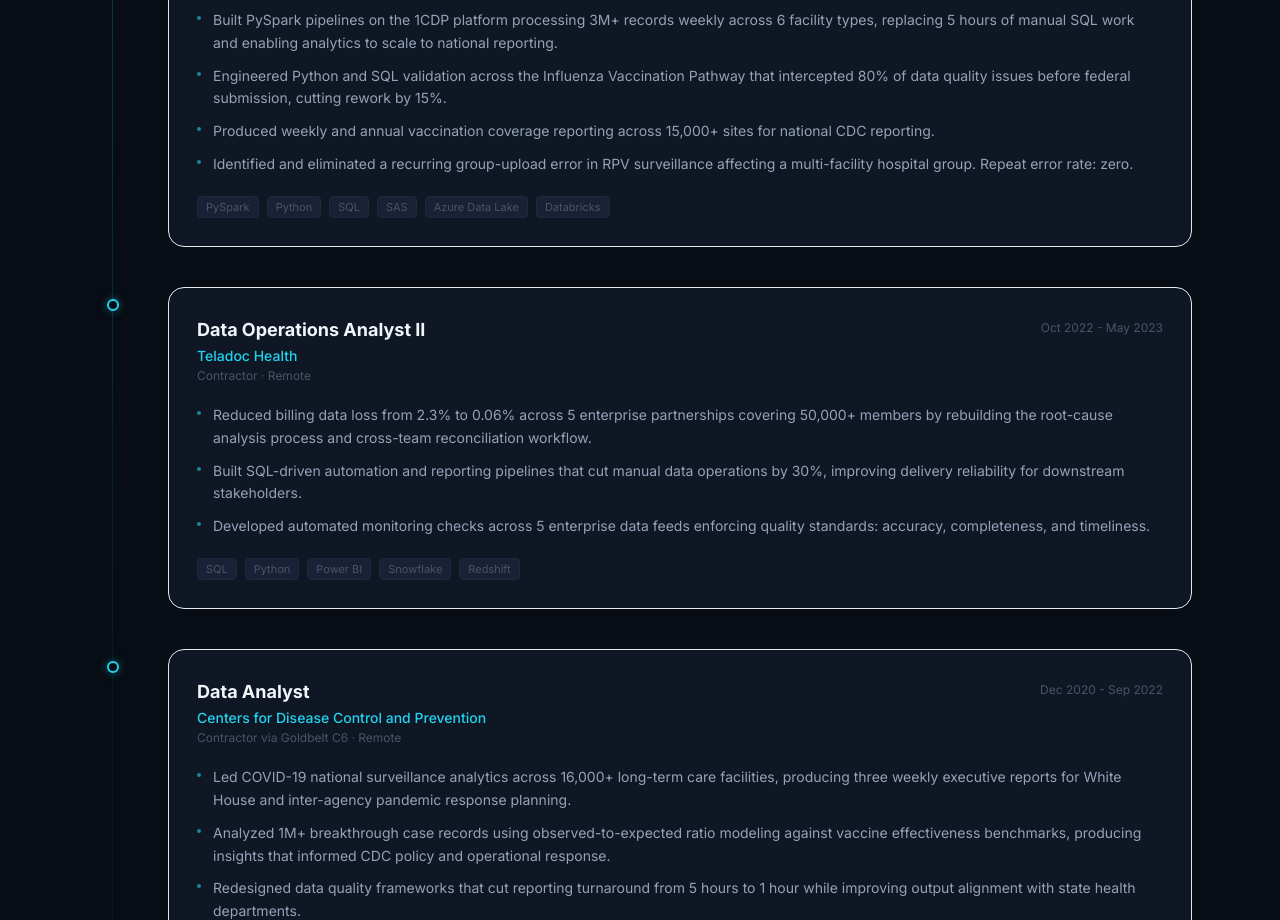
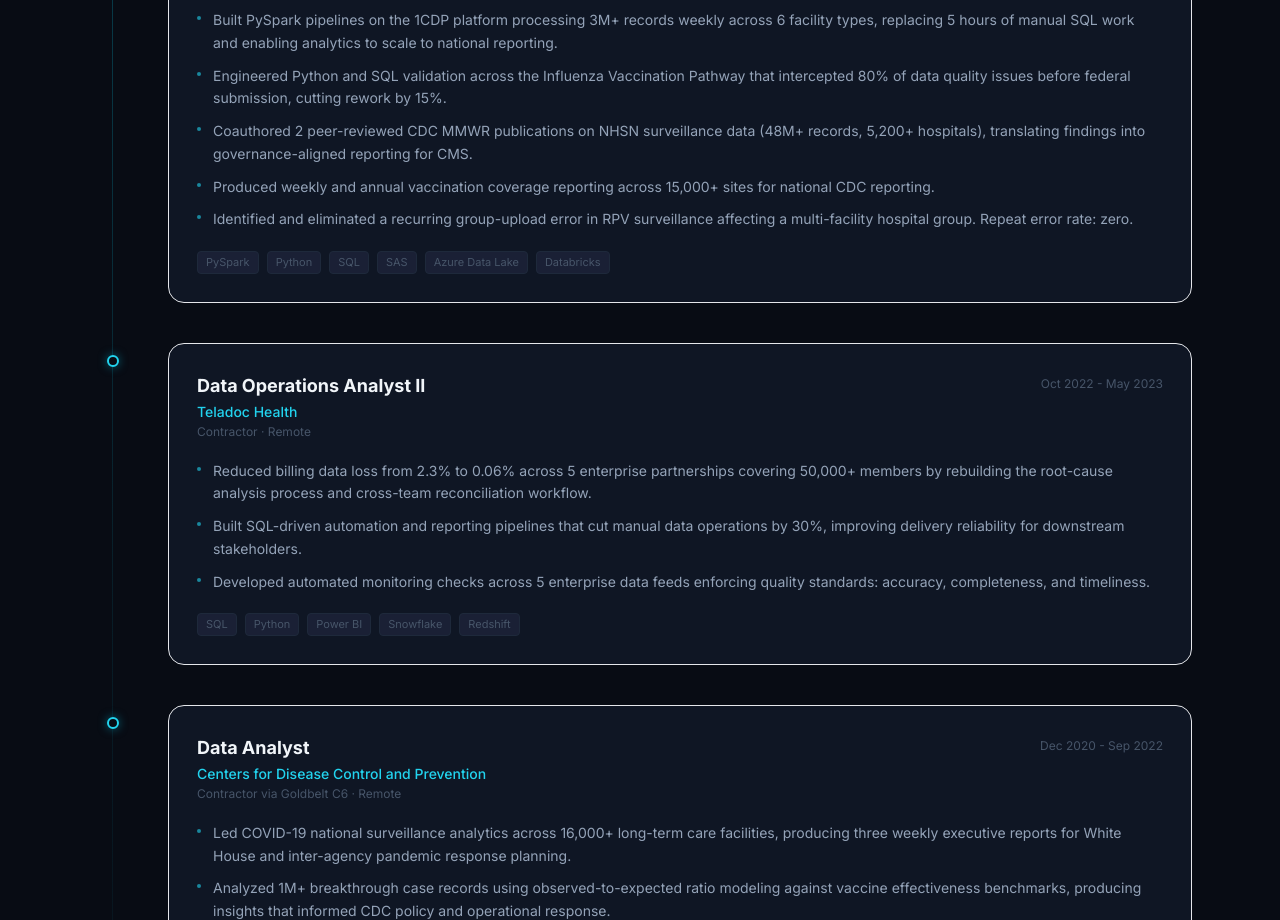
Before and after one commit to gnanendrart/gnanendra-portfolio, a Next.js app: page / in a window 1280 px wide. Shown: the part 3160-4080 px from the top of the page. Built offline with nearby package versions, Linux system fonts and the light colour scheme.

Commit message:
Add CDC MMWR publications bullet to Senior Data Analyst experience

```diff
--- a/components/Experience.tsx
+++ b/components/Experience.tsx
@@ -14,6 +14,7 @@ const EXPERIENCE = [
       'Traced pipeline discrepancies across 1.5M+ records to facility and organization ID mismatches, bringing legacy SAS and 1CDP platforms into full record parity. Weekly rate-comparison error rate: zero.',
       'Built PySpark pipelines on the 1CDP platform processing 3M+ records weekly across 6 facility types, replacing 5 hours of manual SQL work and enabling analytics to scale to national reporting.',
       'Engineered Python and SQL validation across the Influenza Vaccination Pathway that intercepted 80% of data quality issues before federal submission, cutting rework by 15%.',
+      'Coauthored 2 peer-reviewed CDC MMWR publications on NHSN surveillance data (48M+ records, 5,200+ hospitals), translating findings into governance-aligned reporting for CMS.',
       'Produced weekly and annual vaccination coverage reporting across 15,000+ sites for national CDC reporting.',
       'Identified and eliminated a recurring group-upload error in RPV surveillance affecting a multi-facility hospital group. Repeat error rate: zero.',
     ],
```
